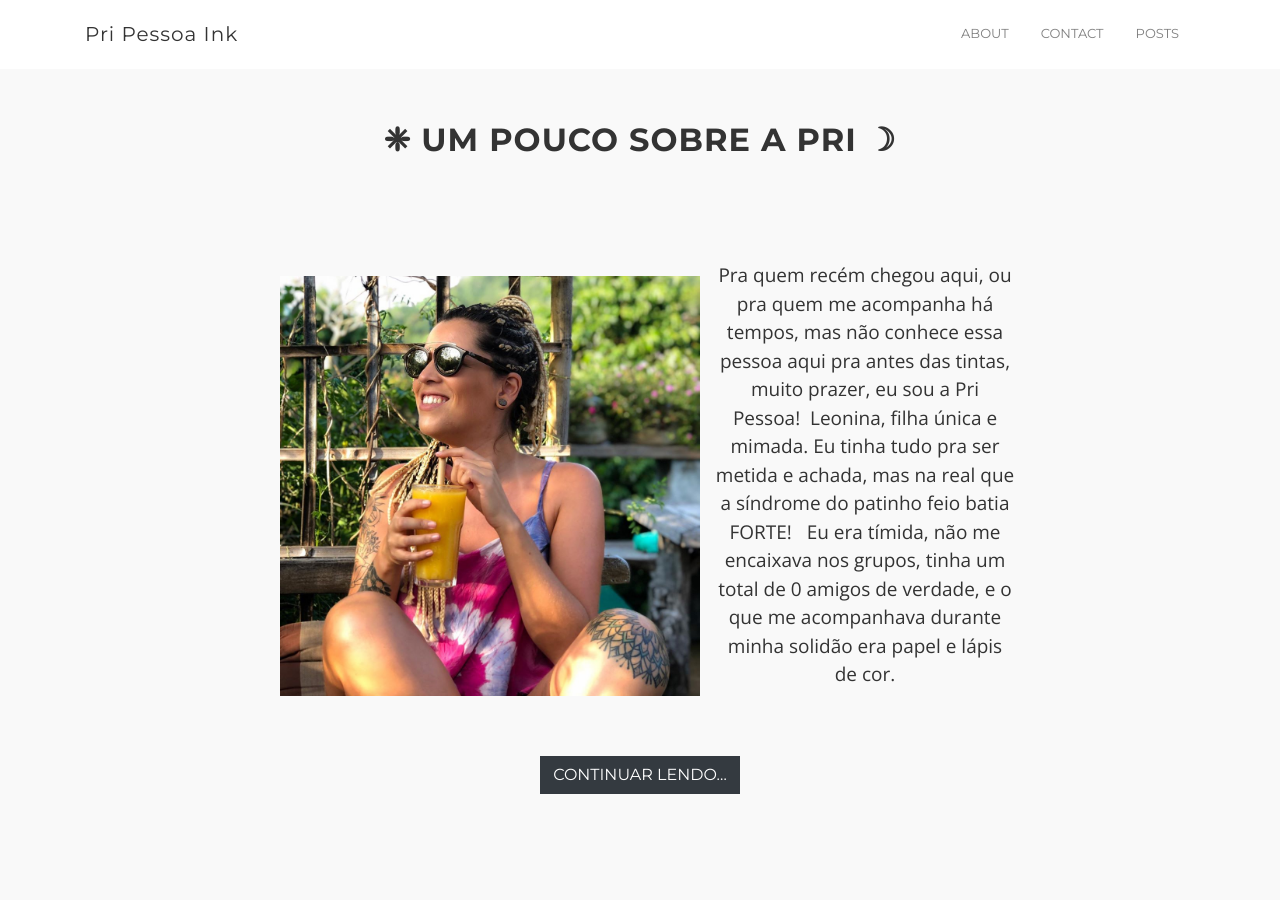
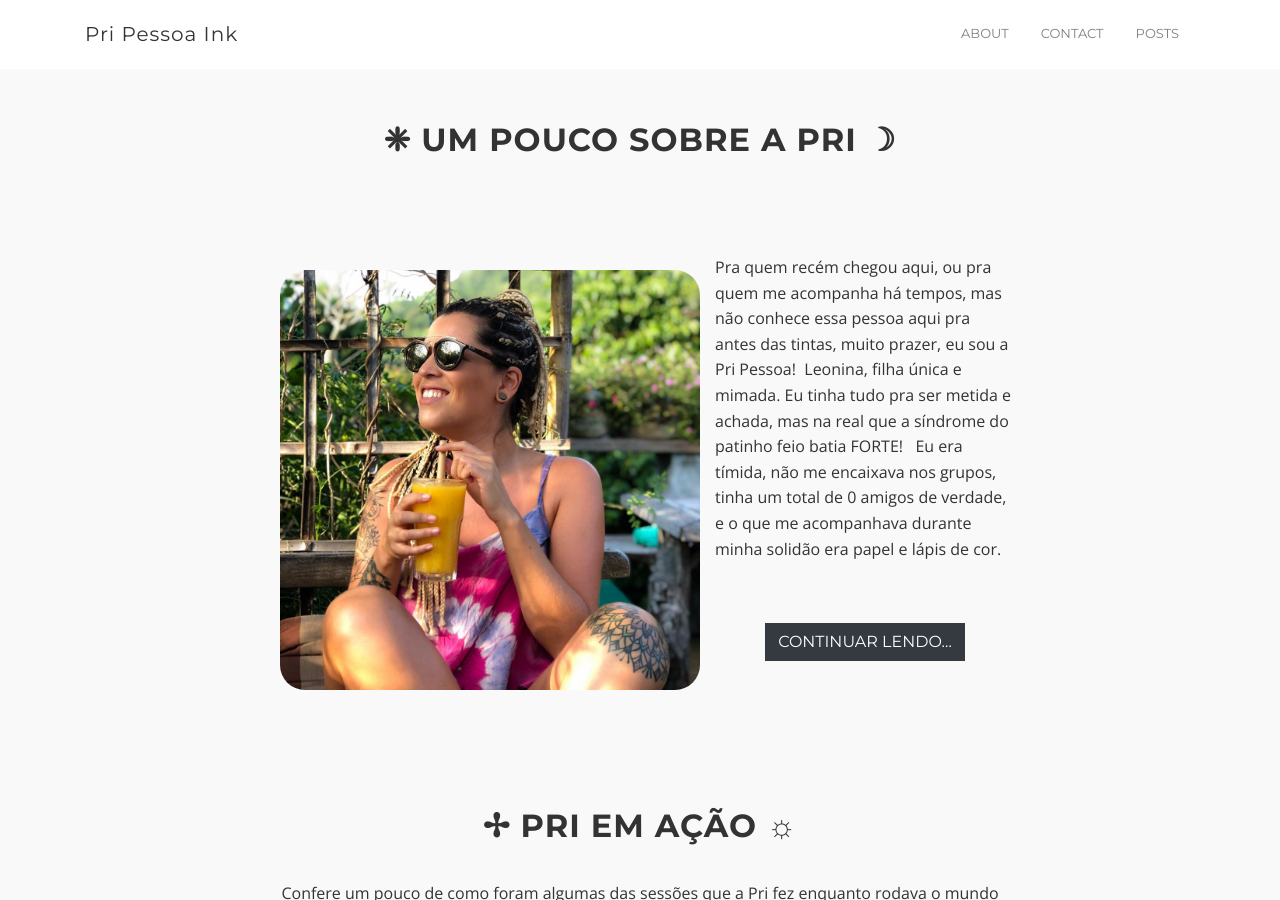
Before and after one commit to allandimis/pripessoaink, a Jekyll site: the page built from _pages/index.md, in a window 1280 px wide and 900 px high, scrolled down 929 px. Built offline with Jekyll 4.4.1, drawn with Linux system fonts in a browser that asks for light colours.

```diff
--- a/_pages/index.md
+++ b/_pages/index.md
@@ -13,13 +13,17 @@
 ## ❈ Um pouco sobre a Pri ☽
 <br>
 
-<div style="text-aling: right; font-size: 19px">
-    <img style="height: 450px; float:left; padding: 15px" src="/assets/img/pri-1.jpg">
+<div class="post-index">
+    <img class="img-post" src="/assets/img/pri-1.jpg">
+    <div class="texto-post">
+    <p>
     Pra quem recém chegou aqui, ou pra quem me acompanha há tempos, mas não conhece essa pessoa aqui pra antes das tintas, muito prazer, eu sou a Pri Pessoa!⁣
     ⁣
     Leonina, filha única e mimada. Eu tinha tudo pra ser metida e achada, mas na real que a síndrome do patinho feio batia FORTE! ⁣
     ⁣
     Eu era tímida, não me encaixava nos grupos, tinha um total de 0 amigos de verdade, e o que me acompanhava durante minha solidão era papel e lápis de cor.⁣
+    </p>
+    </div>
 </div>
 ⁣
 
--- a/assets/css/theme.css
+++ b/assets/css/theme.css
@@ -21,18 +21,13 @@
 	font-weight:700;
 	letter-spacing:1px;
 }
-p {
-	margin:0 0 25px;
-	font-size:18px;
-	line-height:1.5;
-}
+
 img {
 	max-width:100%;
 }
 @media(min-width:768px) {
 	p {
 			margin:0 0 35px;
-			font-size:20px;
 			line-height:1.6;
 	}
 }
--- a/assets/main.scss
+++ b/assets/main.scss
@@ -40,3 +40,16 @@
     background-image:radial-gradient(circle at 50% 50%,rgba(255, 255, 255, 0.1),rgba(255, 255, 255, 0.041));
     border-radius: 200px;
 }
+
+.post-index{
+    text-align: left;
+    font-size: 16px;
+    display: block;
+}
+
+.img-post{
+    height: 450px;
+    float:left;
+    padding: 15px;
+    border-radius: 40px;
+}
```
